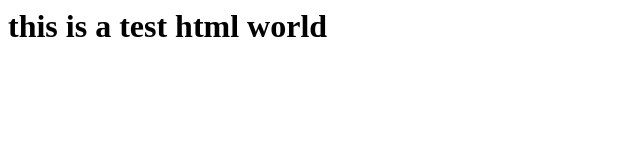
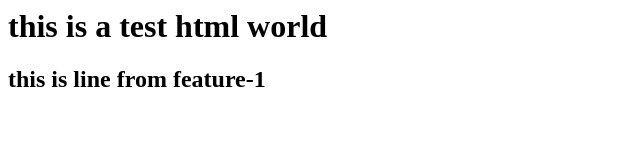
Before and after one commit to reeya3/Important_python_programs, a plain HTML site: page index.html in a window 1280 px wide. Shown: the whole page, without its empty margins (0-640 px from the left). Drawn offline with Linux system fonts and the light colour scheme.

Commit message:
changes from feat-1

```diff
--- a/index.html
+++ b/index.html
@@ -1 +1,2 @@
 <h1>this is a test html world</h1>
+<h2>this is line from feature-1</h2>
```
